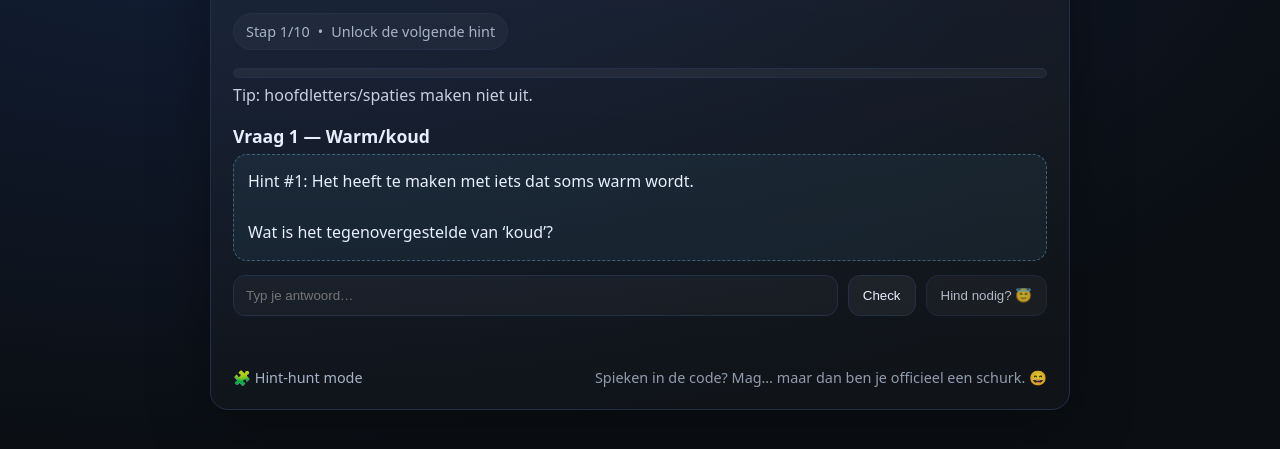
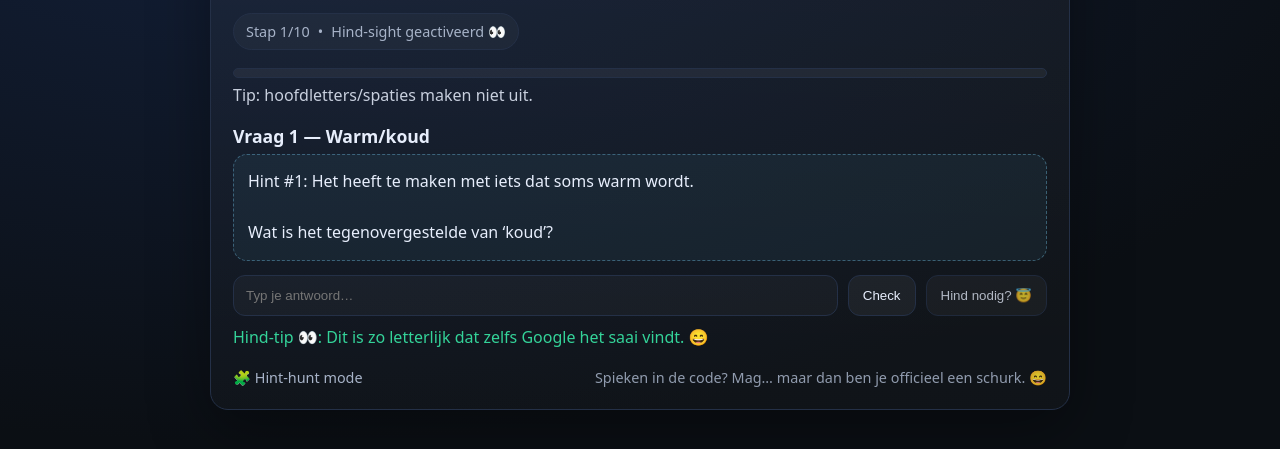
Before and after one commit to GregoryVerspecht/hind-25, a plain HTML site: page index.html in a window 1280 px wide. Both pictures are taken after a click on the button "Hind nodig? 😇". Shown: the part 237-686 px from the top of the page. Drawn offline with Linux system fonts and the light colour scheme.

Commit message:
Update index.html

```diff
--- a/index.html
+++ b/index.html
@@ -52,7 +52,7 @@
     button{
       padding:12px 14px; border-radius:12px; border:1px solid var(--line);
       background:rgba(255,255,255,0.05); color:var(--text); cursor:pointer;
-      transition:transform .05s ease, background .2s ease;
+      transition:transform .05s ease, background .2s ease, opacity .2s ease;
     }
     button:hover{background:rgba(255,255,255,0.08)}
     button:active{transform:translateY(1px)}
@@ -96,12 +96,11 @@
       <h2 class="stepTitle" id="stepTitle"></h2>
       <p class="riddle" id="riddle"></p>
 
-    <div class="row" id="inputRow">
-    <input id="answer" type="text" placeholder="Typ je antwoord…" autocomplete="off" />
-    <button id="check">Check</button>
-    <button id="help" style="opacity:.75">Hind nodig? 😇</button>
-    </div>
-
+      <div class="row" id="inputRow">
+        <input id="answer" type="text" placeholder="Typ je antwoord…" autocomplete="off" />
+        <button id="check">Check</button>
+        <button id="help" style="opacity:.75">Hind nodig? 😇</button>
+      </div>
 
       <p class="msg" id="msg"></p>
 
@@ -115,65 +114,106 @@
   <div class="confetti" id="confetti"></div>
 
 <script>
-// ✅ Pas hier je 10 vragen + antwoorden aan.
-// Stap 1–9: enkel hints (niet verklappen).
-// Stap 10: reveal-tekst (die verschijnt na het laatste juiste antwoord).
+// ✅ Stap 1–9: enkel hints (niet verklappen).
+// ✅ Stap 10: reveal verschijnt pas als ze alles juist heeft.
 const STEPS = [
   {
     title: "Vraag 1 — Warm/koud",
     riddle: "Hint #1: Het heeft te maken met iets dat soms warm wordt.\n\nWat is het tegenovergestelde van ‘koud’?",
-    answers: ["warm"]
+    answers: ["warm"],
+    help: [
+      "Hind-tip 👀: Dit is zo letterlijk dat zelfs Google het saai vindt. 😄",
+      "Antwoord ✅: warm"
+    ]
   },
   {
     title: "Vraag 2 — Handen",
     riddle: "Hint #2: Je hebt vooral je handen nodig.\n\nWelke 5-letterige meervoudsvorm hoort bij ‘hand’?",
-    answers: ["handen"]
+    answers: ["handen"],
+    help: [
+      "Hind-sight 👀: Denk niet te creatief… gewoon Nederlands niveau ‘maandag’ 😅",
+      "Antwoord ✅: handen"
+    ]
   },
   {
     title: "Vraag 3 — Materiaal",
     riddle: "Hint #3: Het begint met een natuurlijk materiaal.\n\nWelke stof gebruiken mensen om dingen te vormen vóór ze hard worden?",
-    answers: ["klei"]
+    answers: ["klei"],
+    help: [
+      "Hind-tip 👀: Het is niet deeg. Al lijkt het soms wel zo. 😄",
+      "Antwoord ✅: klei"
+    ]
   },
   {
     title: "Vraag 4 — Beweging",
     riddle: "Hint #4: Er zit beweging in.\n\nWat doet iets dat rondgaat? (1 werkwoord)",
-    answers: ["draaien", "draait"]
+    answers: ["draaien", "draait"],
+    help: [
+      "Hind-sight 👀: Als je dit doet op een bureaustoel, word je duizelig.",
+      "Antwoord ✅: draaien (of: draait)"
+    ]
   },
   {
     title: "Vraag 5 — Plaats",
     riddle: "Hint #5: Dit gebeurt meestal in een specifieke ruimte.\n\nHoe noem je een creatieve werkplek? (1 woord)",
-    answers: ["atelier", "studio", "werkplaats"]
+    answers: ["atelier", "studio", "werkplaats"],
+    help: [
+      "Hind-tip 👀: Waar creativiteit woont en rommel legaal is.",
+      "Antwoord ✅: atelier (ook goed: studio / werkplaats)"
+    ]
   },
   {
     title: "Vraag 6 — Resultaat",
     riddle: "Hint #6: Je maakt iets dat je kan vasthouden.\n\nWat is een ander woord voor ‘voorwerp’?",
-    answers: ["object", "ding"]
+    answers: ["object", "ding"],
+    help: [
+      "Hind-sight 👀: Het meest universele woord in het Nederlands… ‘dat… euh…’ 😄",
+      "Antwoord ✅: ding (ook goed: object)"
+    ]
   },
   {
     title: "Vraag 7 — Afwerking",
     riddle: "Hint #7: Op het einde komt er vaak een laagje op.\n\nWat noem je een beschermlaag die ook mooi kan glanzen?",
-    answers: ["glazuur", "lak"]
+    answers: ["glazuur", "lak"],
+    help: [
+      "Hind-tip 👀: Denk ‘glans’, maar dan niet lipgloss. 😉",
+      "Antwoord ✅: glazuur (ook goed: lak)"
+    ]
   },
   {
     title: "Vraag 8 — Tijd",
     riddle: "Hint #8: Het is niet instant.\n\nWat is het tegenovergestelde van ‘snel’?",
-    answers: ["traag", "langzaam"]
+    answers: ["traag", "langzaam"],
+    help: [
+      "Hind-sight 👀: Het tempo waarop je “nog één aflevering” zegt… en het is ineens 02:00.",
+      "Antwoord ✅: traag (ook goed: langzaam)"
+    ]
   },
   {
     title: "Vraag 9 — Samen",
     riddle: "Hint #9: Dit is leuker met twee.\n\nVul aan: ‘samen ___’ (1 woord)",
-    answers: ["doen", "maken", "zijn"]
+    answers: ["doen", "maken", "zijn"],
+    help: [
+      "Hind-tip 👀: Het woord dat je gebruikt als je iemand meekrijgt in je plan. 😇",
+      "Antwoord ✅: doen (ook goed: maken / zijn)"
+    ]
   },
   {
     title: "Vraag 10 — Finale sleutel",
     riddle: "Laatste stap.\n\nVul aan met één woord:\n‘We gaan samen ________.’",
-    answers: ["pottenbakken"]
+    answers: ["pottenbakken"],
+    help: [
+      "Hind-sight 👀: Het is een activiteit met klei, handen, draaien… en misschien een klein beetje chaos.",
+      "Antwoord ✅: pottenbakken"
+    ]
   }
 ];
 
 // ------------ engine ------------
 const $ = (id) => document.getElementById(id);
 const state = { step: Number(localStorage.getItem("hind25_step") || "0") };
+
+let helpClicks = 0; // 🔑 reset per vraag
 
 function normalize(s){
   return (s || "")
@@ -225,6 +265,8 @@ function render(){
 
   $("status").textContent = "Unlock de volgende hint";
   setMsg("");
+
+  helpClicks = 0; // reset Hind-hulp per vraag
 }
 
 function finish(){
@@ -278,7 +320,42 @@ function checkAnswer(){
   }
 }
 
+// Hind-help: 1e klik = extra hint, 2e klik = antwoord + invullen, 3e klik = verder
+function hindHelp(){
+  const stepObj = STEPS[state.step];
+  if(!stepObj || !stepObj.help){
+    setMsg("Zelfs Hind heeft hier geen hint voor 😄", "bad");
+    return;
+  }
+
+  helpClicks++;
+
+  if(helpClicks === 1){
+    setMsg(stepObj.help[0], "good");
+    $("status").textContent = "Hind-sight geactiveerd 👀";
+  } else if(helpClicks === 2){
+    setMsg(stepObj.help[1], "good");
+    $("answer").value = stepObj.answers[0];
+    $("answer").focus();
+    $("status").textContent = "Oké oké… bijna daar 😇";
+  } else {
+    // derde klik: genade, ga door
+    confettiBurst();
+    setMsg("We skippen deze. Hind zegt: vooruit dan 😄", "good");
+    state.step++;
+
+    if(state.step >= STEPS.length){
+      finish();
+      return;
+    }
+
+    localStorage.setItem("hind25_step", String(state.step));
+    setTimeout(render, 420);
+  }
+}
+
 $("check").addEventListener("click", checkAnswer);
+$("help").addEventListener("click", hindHelp);
 $("answer").addEventListener("keydown", (e)=>{ if(e.key === "Enter") checkAnswer(); });
 
 render();
```
